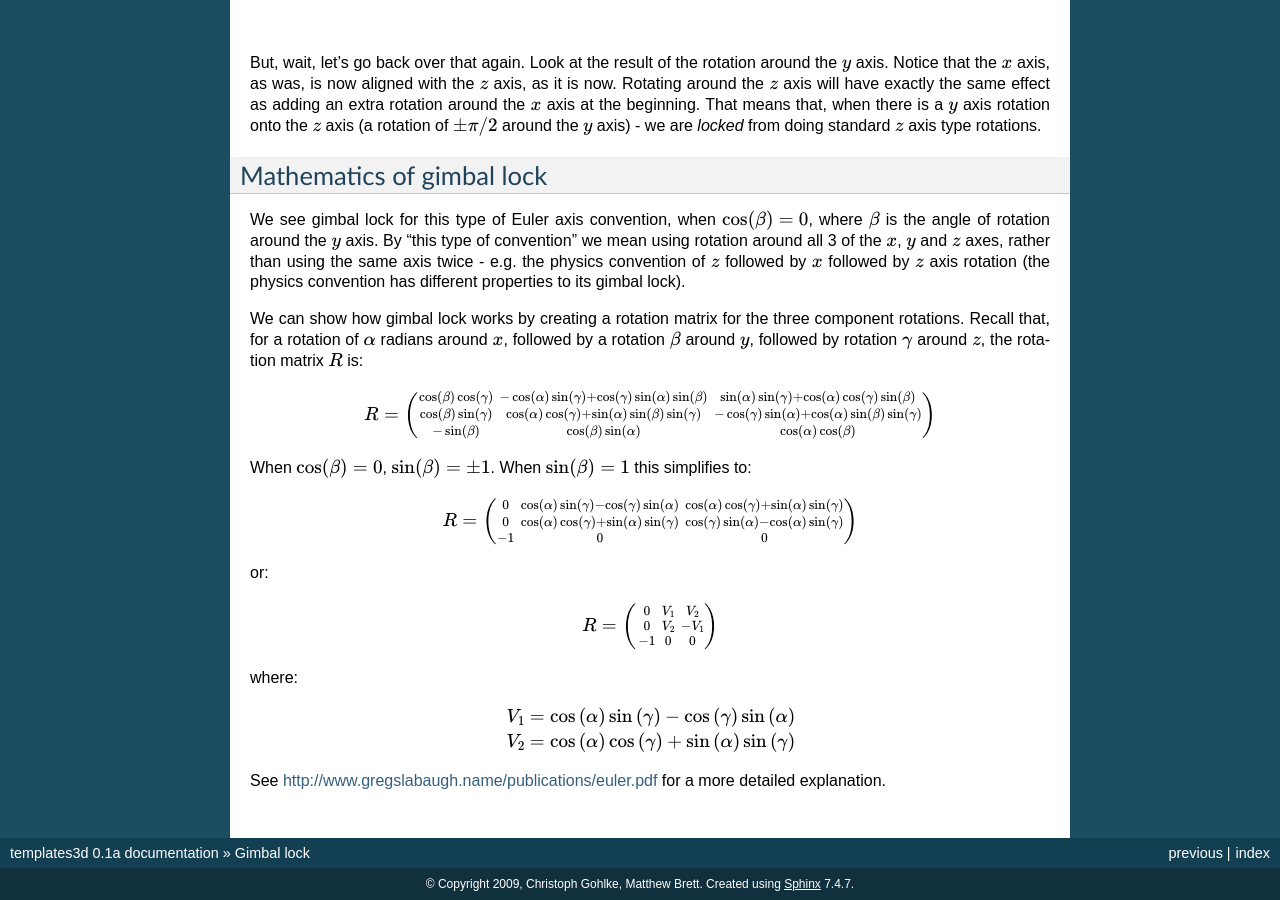
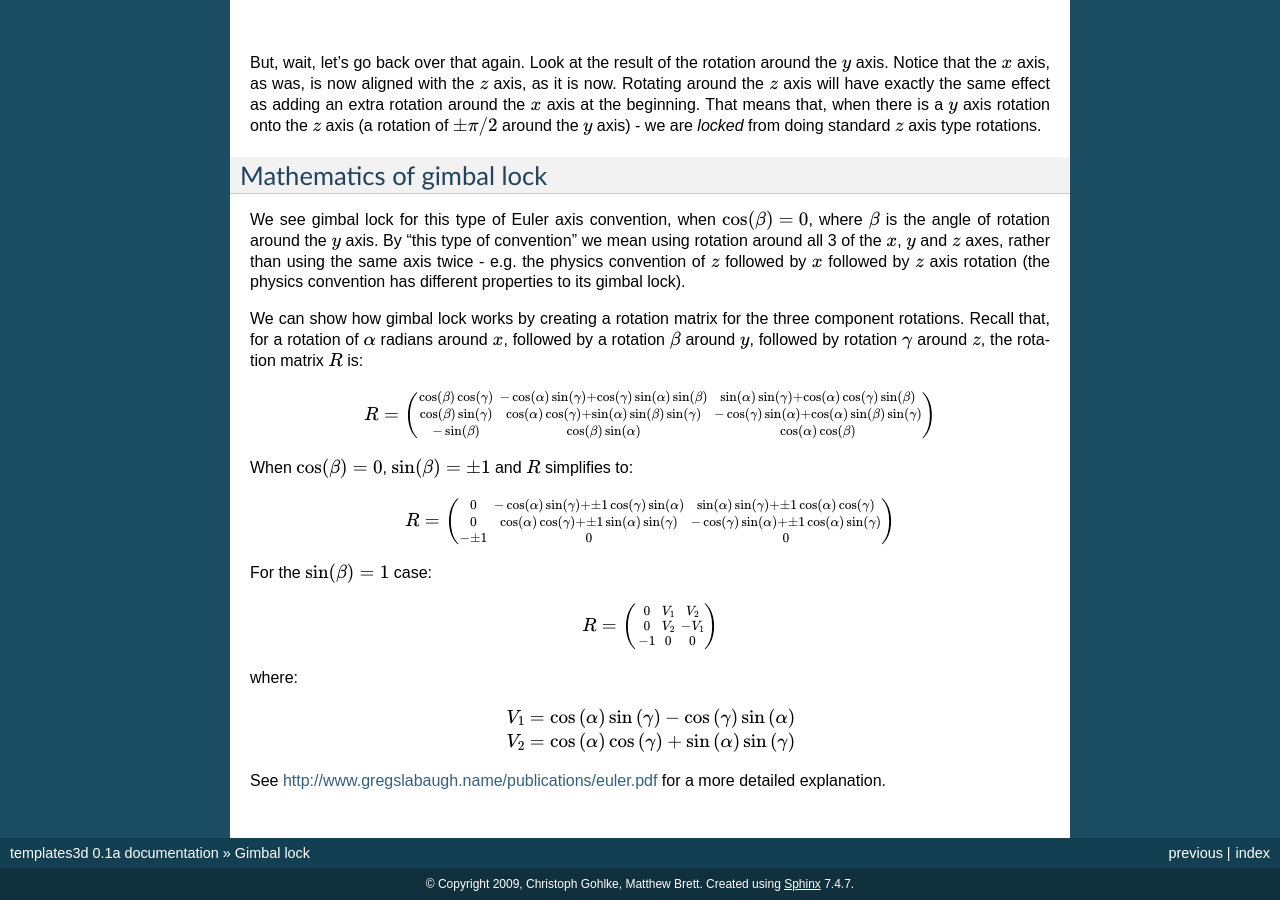
Before and after one commit to matthew-brett/transforms3d, a Sphinx documentation site: the page built from doc/gimbal_lock.rst, in a window 1280 px wide and 900 px high, scrolled down 2802 px. Built offline with Sphinx 7.4.7, drawn with Linux system fonts in a browser that asks for light colours; formulas are drawn with MathJax 3.

Commit message:
Trying to deal nicely with +-

```diff
--- a/doc/gimbal_lock.rst
+++ b/doc/gimbal_lock.rst
@@ -61,13 +61,13 @@ by rotation $\gamma$ around $z$, the rotation matrix $R$ is:
 
    R = \left(\begin{smallmatrix}\operatorname{cos}\left(\beta\right) \operatorname{cos}\left(\gamma\right) & - \operatorname{cos}\left(\alpha\right) \operatorname{sin}\left(\gamma\right) + \operatorname{cos}\left(\gamma\right) \operatorname{sin}\left(\alpha\right) \operatorname{sin}\left(\beta\right) & \operatorname{sin}\left(\alpha\right) \operatorname{sin}\left(\gamma\right) + \operatorname{cos}\left(\alpha\right) \operatorname{cos}\left(\gamma\right) \operatorname{sin}\left(\beta\right)\\\operatorname{cos}\left(\beta\right) \operatorname{sin}\left(\gamma\right) & \operatorname{cos}\left(\alpha\right) \operatorname{cos}\left(\gamma\right) + \operatorname{sin}\left(\alpha\right) \operatorname{sin}\left(\beta\right) \operatorname{sin}\left(\gamma\right) &- \operatorname{cos}\left(\gamma\right) \operatorname{sin}\left(\alpha\right) + \operatorname{cos}\left(\alpha\right) \operatorname{sin}\left(\beta\right) \operatorname{sin}\left(\gamma\right)\\- \operatorname{sin}\left(\beta\right) & \operatorname{cos}\left(\beta\right) \operatorname{sin}\left(\alpha\right) & \operatorname{cos}\left(\alpha\right) \operatorname{cos}\left(\beta\right)\end{smallmatrix}\right)
 
-When $\cos(\beta) = 0$, $\sin(\beta) = \pm1$. When $\sin(\beta) = 1$ this simplifies to:
+When $\cos(\beta) = 0$, $\sin(\beta) = \pm1$ and $R$ simplifies to:
 
 .. math::
 
-     R = \left(\begin{smallmatrix}0 & \operatorname{cos}\left(\alpha\right) \operatorname{sin}\left(\gamma\right) - \operatorname{cos}\left(\gamma\right) \operatorname{sin}\left(\alpha\right) & \operatorname{cos}\left(\alpha\right) \operatorname{cos}\left(\gamma\right) + \operatorname{sin}\left(\alpha\right) \operatorname{sin}\left(\gamma\right)\\0 & \operatorname{cos}\left(\alpha\right) \operatorname{cos}\left(\gamma\right) + \operatorname{sin}\left(\alpha\right) \operatorname{sin}\left(\gamma\right) & \operatorname{cos}\left(\gamma\right) \operatorname{sin}\left(\alpha\right) - \operatorname{cos}\left(\alpha\right) \operatorname{sin}\left(\gamma\right)\\-1 & 0 & 0\end{smallmatrix}\right)
+     R = \left(\begin{smallmatrix}0 & - \operatorname{cos}\left(\alpha\right) \operatorname{sin}\left(\gamma\right) + \pm{1} \operatorname{cos}\left(\gamma\right) \operatorname{sin}\left(\alpha\right) & \operatorname{sin}\left(\alpha\right) \operatorname{sin}\left(\gamma\right) + \pm{1} \operatorname{cos}\left(\alpha\right) \operatorname{cos}\left(\gamma\right)\\0 & \operatorname{cos}\left(\alpha\right) \operatorname{cos}\left(\gamma\right) + \pm{1} \operatorname{sin}\left(\alpha\right) \operatorname{sin}\left(\gamma\right) & - \operatorname{cos}\left(\gamma\right) \operatorname{sin}\left(\alpha\right) + \pm{1} \operatorname{cos}\left(\alpha\right) \operatorname{sin}\left(\gamma\right)\\- \pm{1} & 0 & 0\end{smallmatrix}\right)
 
-or:
+For the $\sin(\beta) = 1$ case:
 
 .. math::
 
```
Also changed, not shown: 1 other file.
